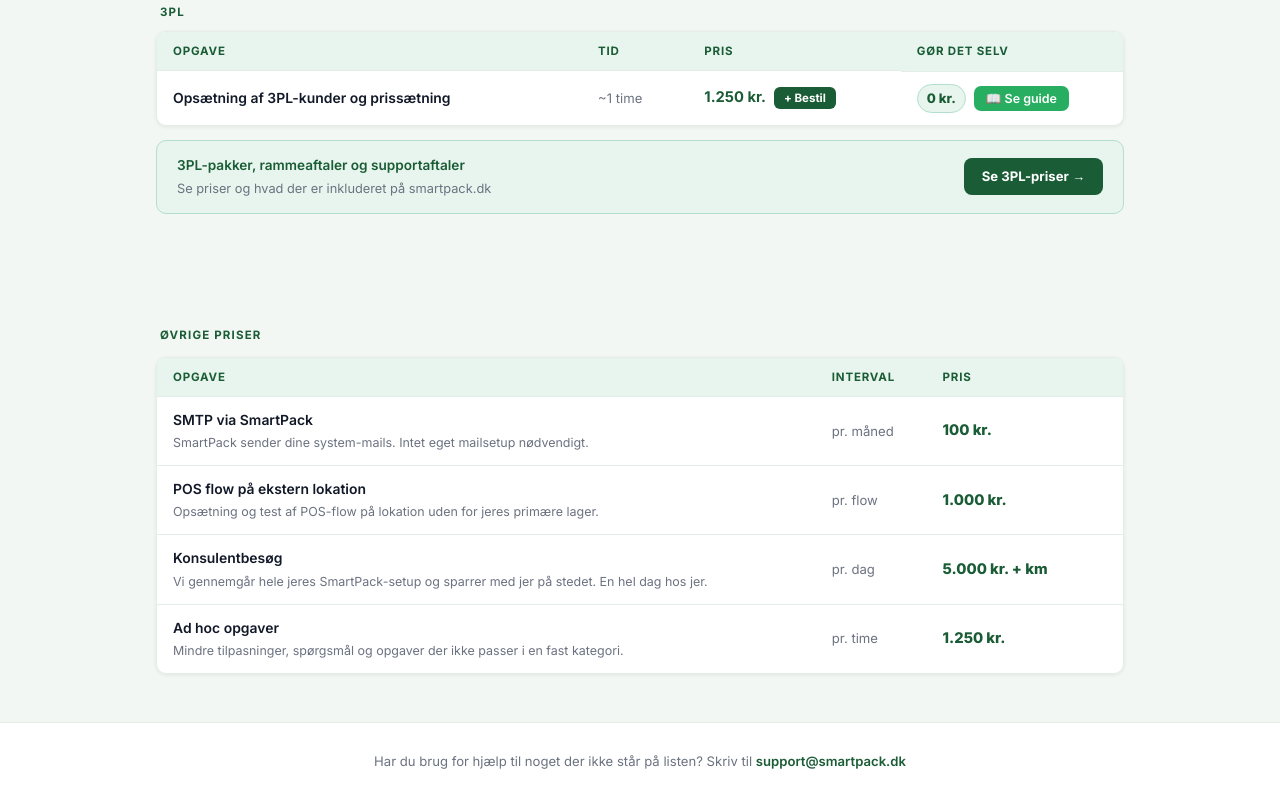
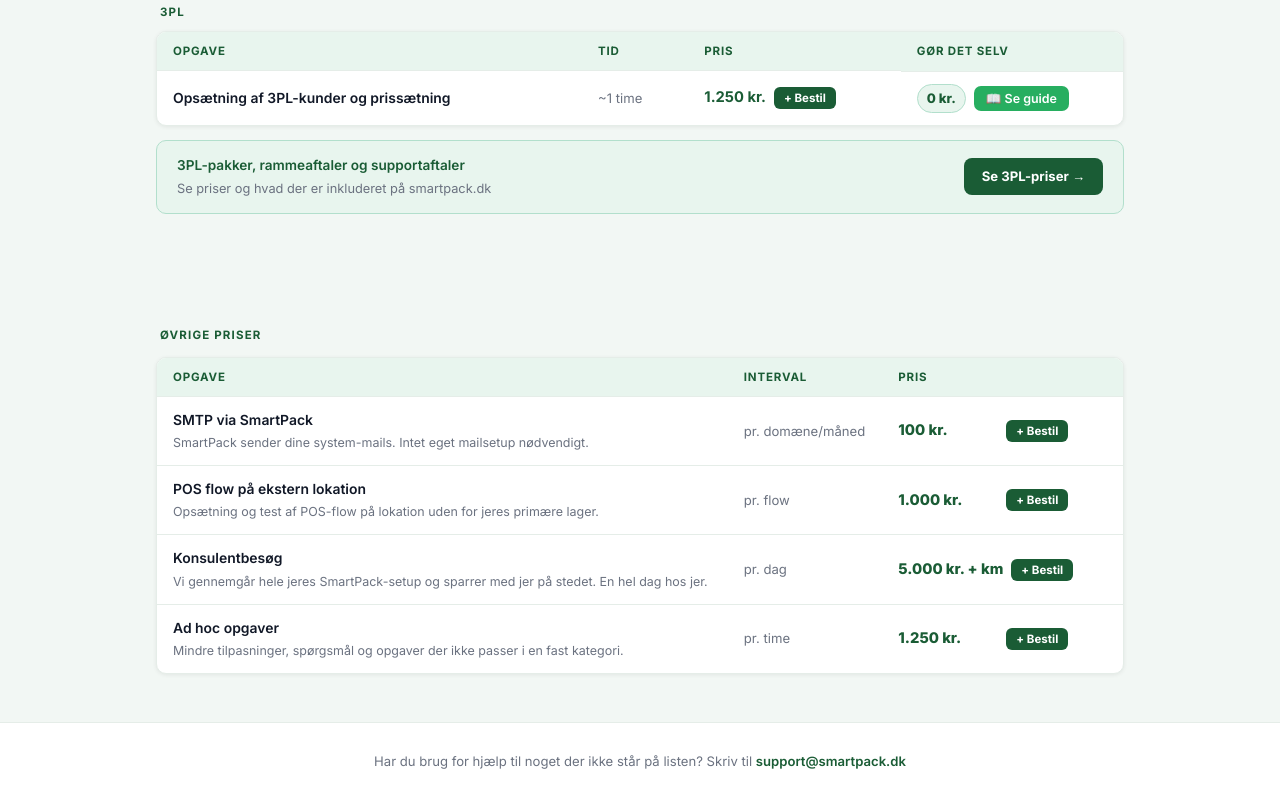
Before and after one commit to coopincDK/smartpack-priser, a website: page docs/index.html in a window 1280 px wide. Shown: the part 6907-7707 px from the top of the page. Drawn offline with Linux system fonts and the light colour scheme.

Commit message:
feat: static GitHub Pages build i docs/

```diff
--- a/docs/data/prices.json
+++ b/docs/data/prices.json
@@ -837,7 +837,7 @@
       "name": "SMTP via SmartPack",
       "desc": "SmartPack sender dine system-mails. Intet eget mailsetup nødvendigt.",
       "priceLabel": "100 kr.",
-      "perLabel": "pr. måned"
+      "perLabel": "pr. domæne/måned"
     },
     {
       "id": "ex2",
--- a/docs/index.html
+++ b/docs/index.html
@@ -1411,19 +1411,24 @@
   const tbody = document.createElement('tbody');
   data.extras.forEach(ex => {
     const tr = document.createElement('tr');
-    tr.innerHTML = `
-      <td>
-        <div class="task-name">${ex.name}</div>
-        ${ex.desc ? `<div class="task-desc">${ex.desc}</div>` : ''}
-      </td>
-      <td class="time-cell">${ex.perLabel || ''}</td>
-      <td class="price-cell">
-        <div class="price-row">
-          <span class="price-val" style="font-weight:800;color:var(--green-dark)">${ex.priceLabel}</span>
-        </div>
-      </td>
-      <td></td>
-    `;
+    const td1 = document.createElement('td');
+    td1.innerHTML = `<div class="task-name">${ex.name}</div>${ex.desc ? `<div class="task-desc">${ex.desc}</div>` : ''}`;
+    const td2 = document.createElement('td');
+    td2.className = 'time-cell';
+    td2.textContent = ex.perLabel || '';
+    const td3 = document.createElement('td');
+    td3.className = 'price-cell';
+    const priceRow = document.createElement('div');
+    priceRow.className = 'price-row';
+    priceRow.innerHTML = `<span class="price-val" style="font-weight:800;color:var(--green-dark)">${ex.priceLabel}</span>`;
+    const bestilBtn = document.createElement('button');
+    bestilBtn.className = 'bestil-btn';
+    bestilBtn.innerHTML = '+ Bestil';
+    bestilBtn.addEventListener('click', () => openBestil(ex));
+    priceRow.appendChild(bestilBtn);
+    td3.appendChild(priceRow);
+    const td4 = document.createElement('td');
+    tr.appendChild(td1); tr.appendChild(td2); tr.appendChild(td3); tr.appendChild(td4);
     tbody.appendChild(tr);
   });
   table.appendChild(tbody);
```
